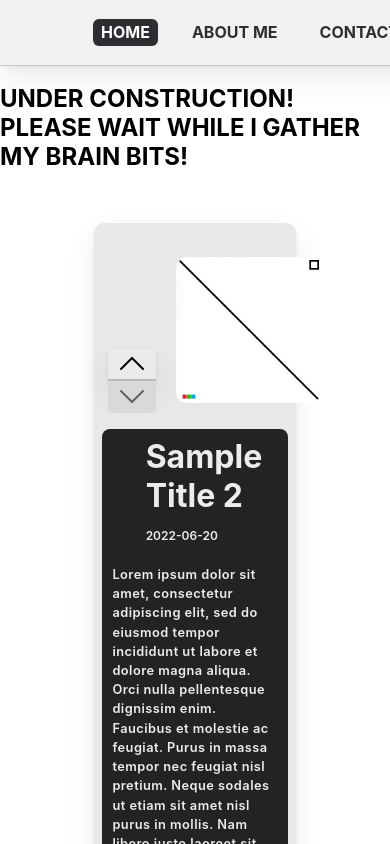
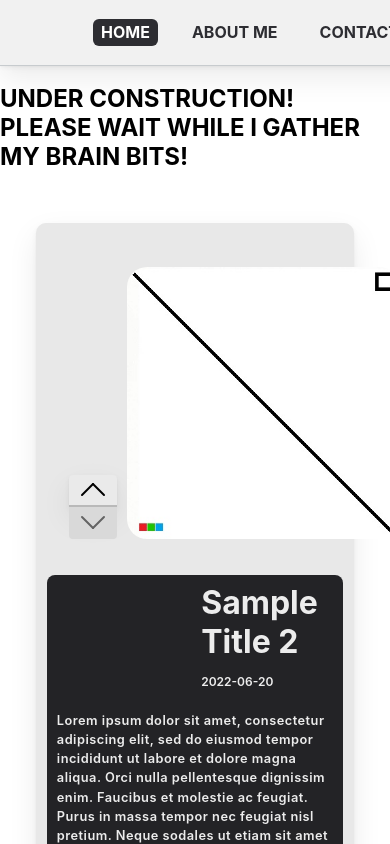
Before and after one commit to aaronmerino/personal-website, a Next.js app: page / in a window 390 px wide. Shown: the top 844 px of the page. Built offline with nearby package versions, Linux system fonts and the light colour scheme.

Commit message:
edited look of posts when width of window is smaller

```diff
--- a/app/components/post.module.css
+++ b/app/components/post.module.css
@@ -158,7 +158,7 @@
   .post {
     display: flex;
     padding: 1.5rem 0.2rem 1.5rem 0.2rem;
-    width: 50%;
+    width: 80%;
     /* min-width: 550px;
     max-width: 55rem; */
     min-height: 27.5rem;
@@ -189,6 +189,13 @@
     background: #232326;
   }
 
+  .imageGallery {
+    display: flex;
+    align-items: flex-end;
+    gap: 0.625rem;
+    padding: 20px;
+  }
+
   .imageGallery .buttonImageController {
     display: flex;
     flex-direction: column;
@@ -199,11 +206,8 @@
   }
 
   .imageGallery .image {
-    /* flex: 1 1 0;
-    align-self: stretch; */
-    height: 75%;
-    width: 75%;
-    padding: 10px;
+    height: 100%;
+    width: 100%;
     border-radius: 20px;
   }
 }
```
